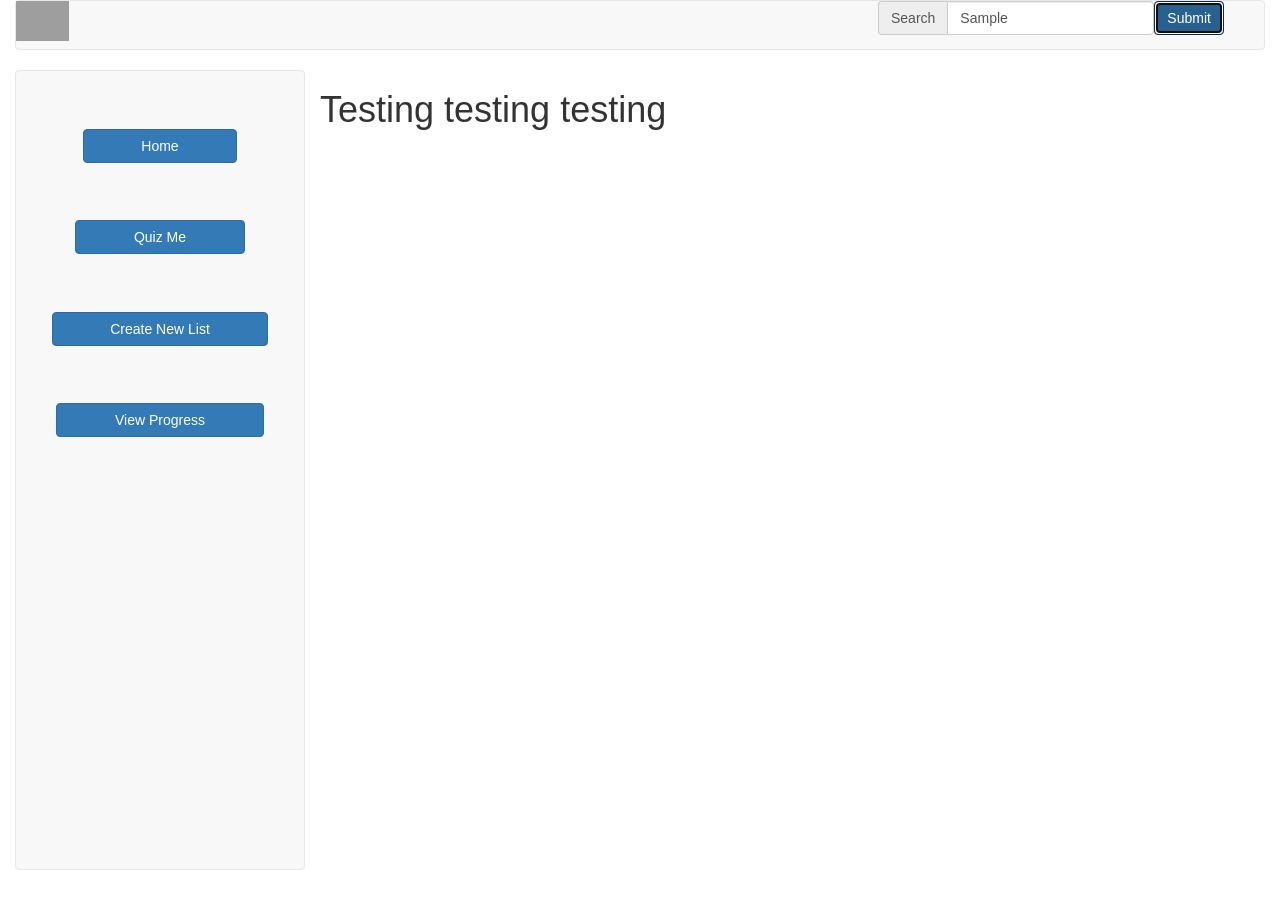
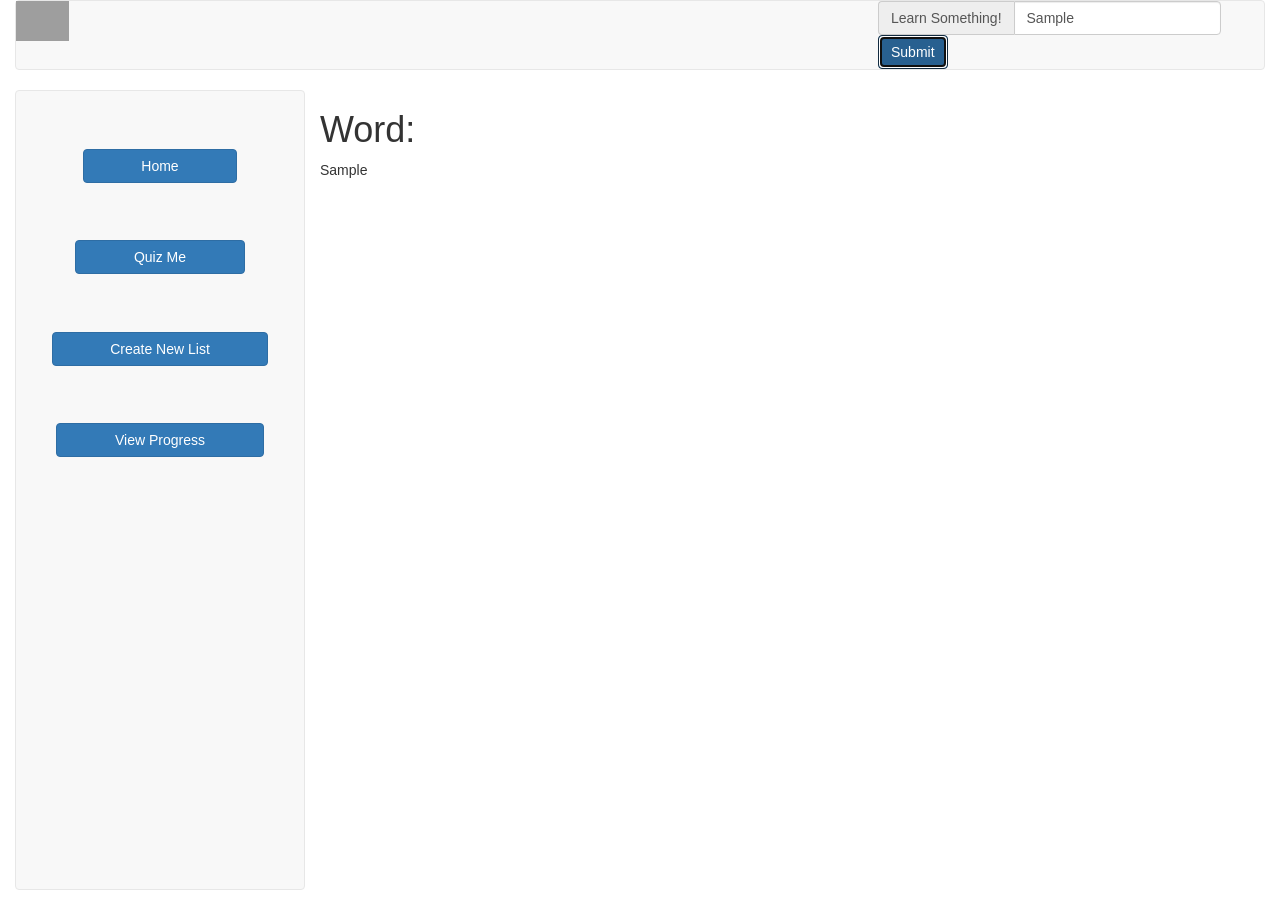
Before and after one commit to CaseyTM/WordWorms, a React (Create React App) app: page / in a window 1280 px wide. Both pictures are taken after typing "Sample" into the empty fields and a click on the button "Submit". Built offline with nearby package versions, Linux system fonts and the light colour scheme; no server answers; grey boxes are pictures that could not be loaded.

Commit message:
Search Function Optimized

```diff
--- a/src/Components/App.js
+++ b/src/Components/App.js
@@ -20,25 +20,15 @@ import $ from 'jquery';
 class App extends Component {
   constructor(props){
     super(props);
-    this.state = {
-      searchText: ""
-    }
     this.handleSearch = this.handleSearch.bind(this)
 
   }
   handleSearch(wordToDisplay) {
-    this.setState({
-      searchText: wordToDisplay
-    })
+
     this.props.router.push('/search/'+encodeURI(wordToDisplay));
-    // this.setState({
-    //   word: wordToDisplay
-    // })
+
   }
 
-  componentDidMount() {
-    console.log(this.props.router);
-  }
 
   render() {
     return (
--- a/src/Components/BootstrapNavBar.js
+++ b/src/Components/BootstrapNavBar.js
@@ -16,7 +16,7 @@ class BootstrapNavBar extends Component{
 	handleSearchSubmit(event){
 		event.preventDefault();
 		var userInput = event.target[0].value;
-		{/*need to pass word to app.js and give it userInput */}
+		// need to pass word to app.js and give it userInput
 		this.props.handleSearchAppFunction(userInput)
 	}
 
@@ -33,7 +33,7 @@ class BootstrapNavBar extends Component{
 						<form onSubmit={this.handleSearchSubmit} className="navbar-right col-sm-4 form-inline">
 							<div className="form-group">
 								<div className="input-group">
-									<div className="input-group-addon">Search</div>
+									<div className="input-group-addon">Learn Something!</div>
 									<input className="form-control" placeholder="Search For A Word" type="text" />
 								</div>
 							</div>
--- a/src/Components/SearchWord.js
+++ b/src/Components/SearchWord.js
@@ -1,9 +1,24 @@
 import React, { Component } from 'react';
+import $ from 'jquery';
 
 class SearchWord extends Component{
+	constructor(props){
+		super(props)
+	}
+
 	render(){
+		var word = this.props.params.id;
+		// need to generate a URL based on the word
+		var url = "http://wasjustthinking.com:5000/?word="+word
+
+		$.getJSON(url, (wordApiResponse) =>{
+			console.log(wordApiResponse)
+		})
 		return(
-			<h1>Testing testing testing </h1>
+			<div>
+				<h1> Word: </h1>
+				<p>{word} </p>
+			</div>
 		)
 	}
 }
```
